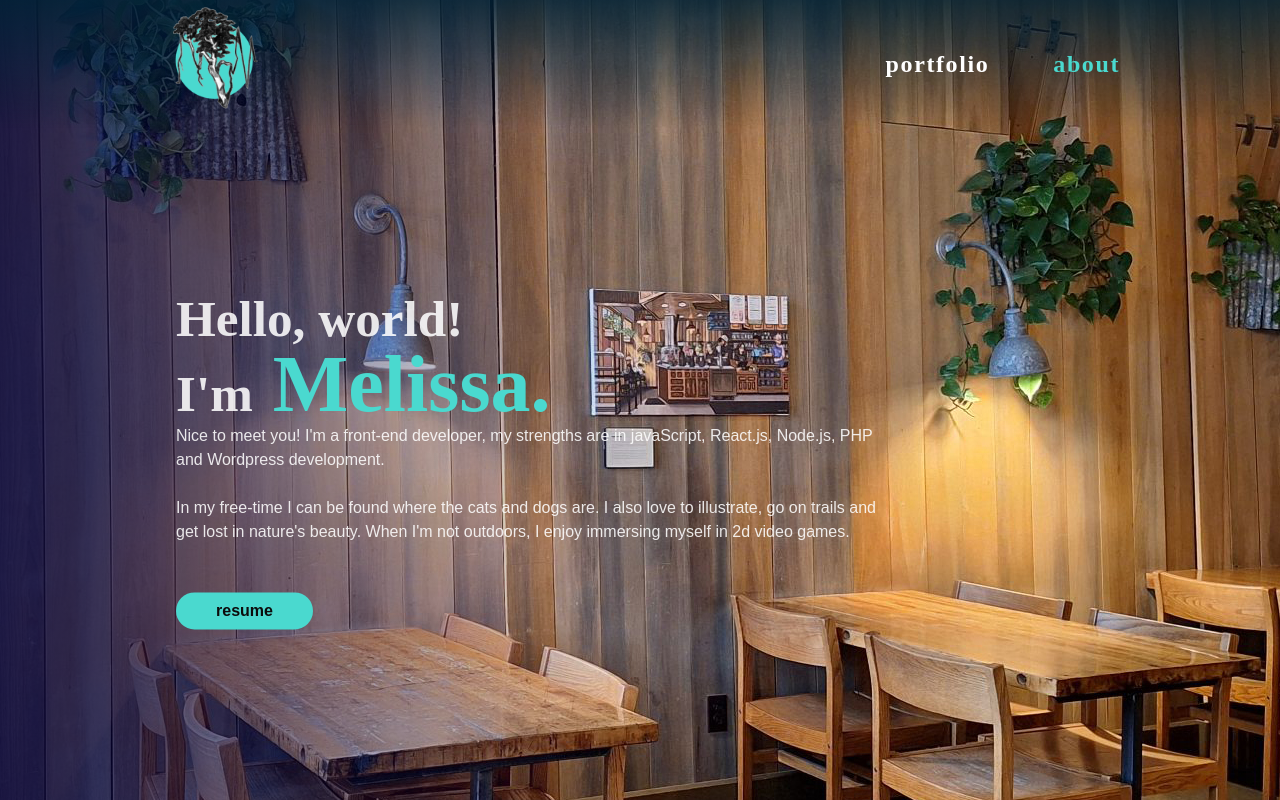
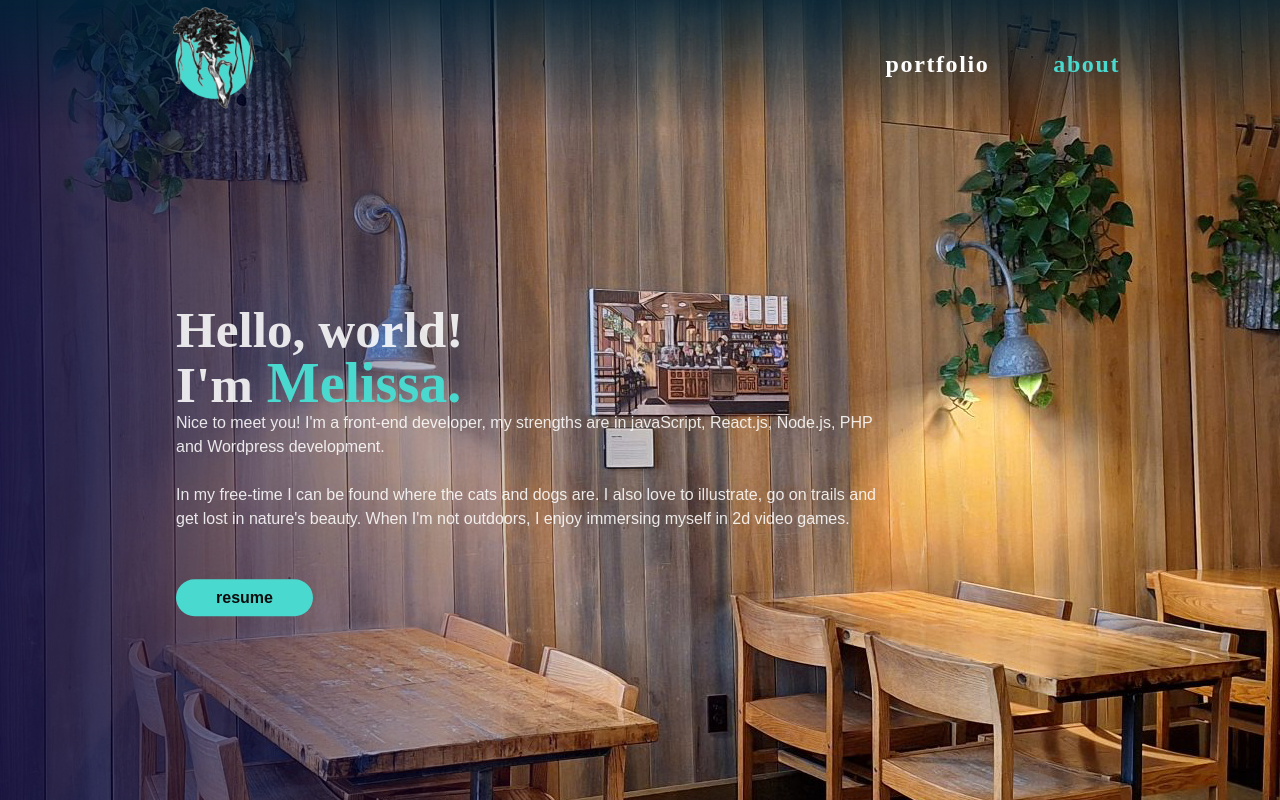
Before and after one commit to MMision/melissamision, a React (Create React App) app: page /About in a window 1280 px wide. Built offline with nearby package versions, Linux system fonts and the light colour scheme.

Commit message:
Font resize

```diff
--- a/src/pages/About.module.css
+++ b/src/pages/About.module.css
@@ -94,9 +94,9 @@ display: flex
 	}
 	.aboutPageh1Color {
 		color: #4ad9cf !important;
-  font-family: "Passions Conflict", cursive;
-		font-size: 5rem;
-	}
+  		font-family: "Passions Conflict", cursive;
+        font-size: 3.5rem;
+		}
 	.aboutContainer h2 {
 		display: inline-flex;
 		height: auto;
```
